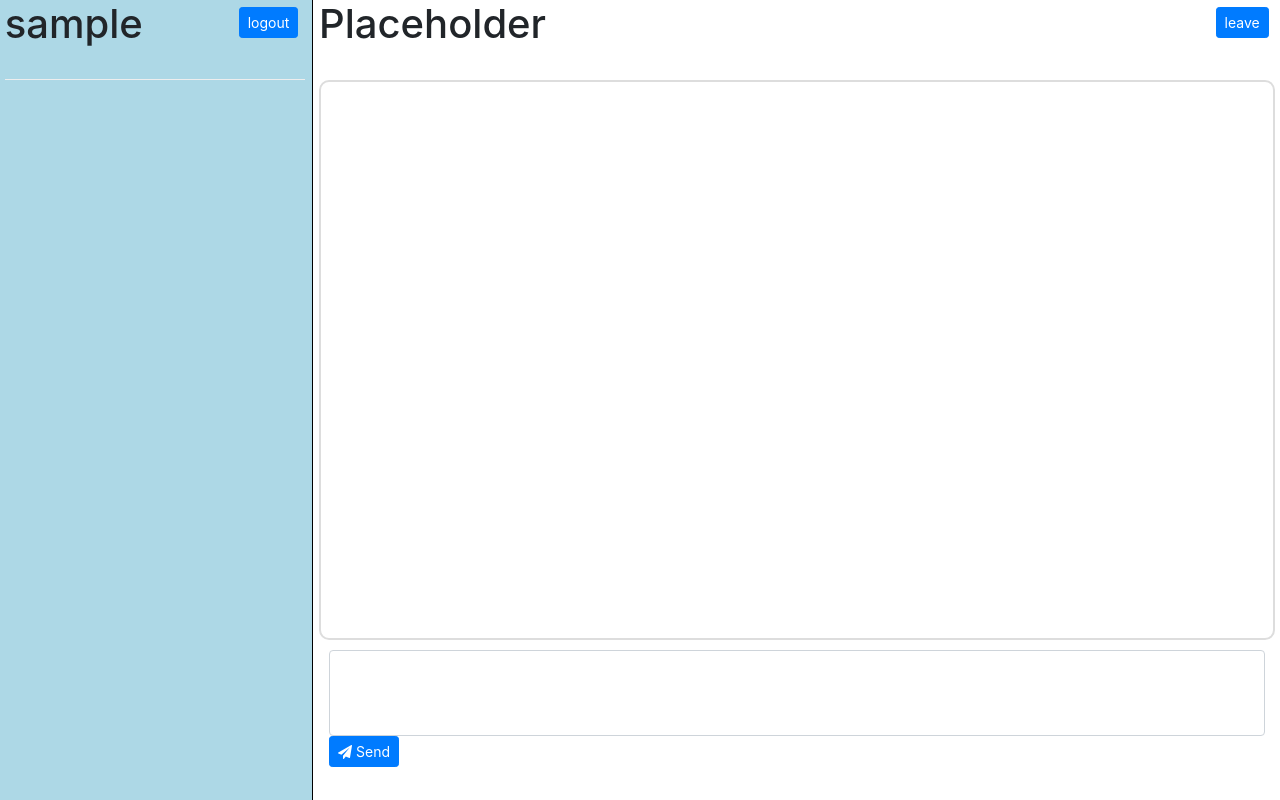
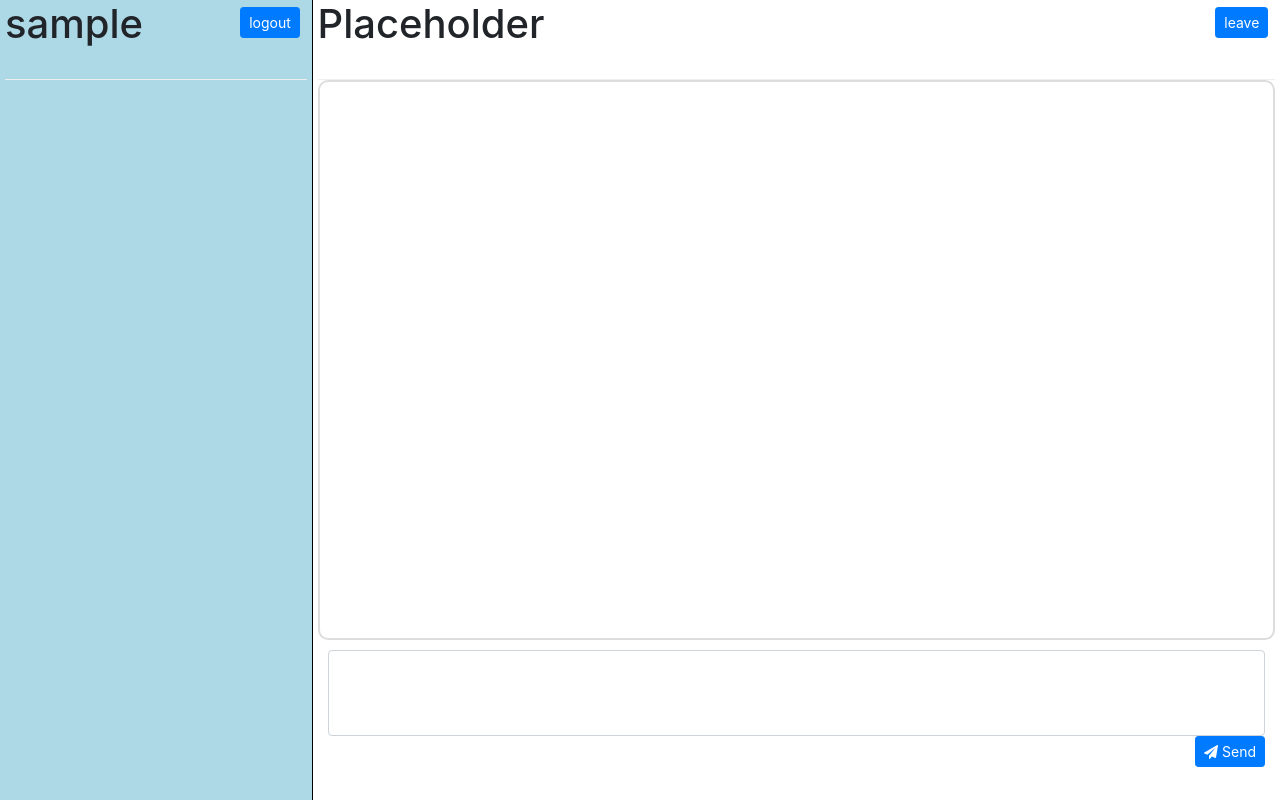
Before and after one commit to jenny011/Multiclient_Chat_App, a Flask app: template chat_room/templates/interface.html in a window 1280 px wide. Run offline with Flask 2, Linux system fonts and the light colour scheme; the template is opened without the code that fills it: most values are stand-ins (such as "Sample title", 1, 10 or a date in 2020); some libraries are stand-ins or nearby versions.

Commit message:
update chat interface

```diff
--- a/chat_room/static/interface.css
+++ b/chat_room/static/interface.css
@@ -1,5 +1,5 @@
 html, body {
-  overflow: hidden;
+  overflow-x: hidden;
   width:100%;
   height: 100%;
 }
@@ -10,23 +10,23 @@ html, body {
   height: 100vh;
 }
 
-.container-content{
+.container-content {
   overflow-x: hidden;
   overflow-y: auto;
 }
 
 #left-container {
   margin:0%;
-  padding-left:1.5%;
-  padding-right:0.5%;
+  padding-left:20px;
+  padding-right:5px;
   border-right: 1px solid black;
   background-color: lightblue;
 }
 
 #right-container {
   margin:0%;
-  padding-left:0.5%;
-  padding-right:1.5%;
+  padding-left:5px;
+  padding-right:20px;
 }
 
 .container-title {
@@ -34,14 +34,16 @@ html, body {
   height: 10%;
 }
 
-#user-container {
+#user-container, #current-chat-container {
   border-bottom: 1px solid #eee;
 }
 
 #msg-container {
-  padding:10px;
+  padding: 10px;
   max-height: 70%;
   height:70%;
+  max-width: 100%;
+  width: 100%;
   border: 2px solid #ddd;
   border-radius: 10px;
 }
@@ -108,7 +110,7 @@ html, body {
   max-width:60%;
   /* min-width:100px; */
   height:auto;
-  padding:8px;
+  padding: 0px 8px 0px 8px;
   margin:0px 10px 10px 10px;
   border-radius: 5px;
   /* border: 1px solid black; */
--- a/chat_room/templates/interface.html
+++ b/chat_room/templates/interface.html
@@ -40,7 +40,7 @@
 			<div class="container-send" id="send-container">
 				<form>
 					<textarea class="form-control" id="myMsg" rows="3"></textarea>
-					<button class="btn btn-sm btn-primary" id="sendBtn"><i class="fa fa-send"></i> Send</button>
+					<button class="btn btn-sm btn-primary float-right" id="sendBtn"><i class="fa fa-send"></i> Send</button>
 				</form>
 		  </div>
 		</div>
```
